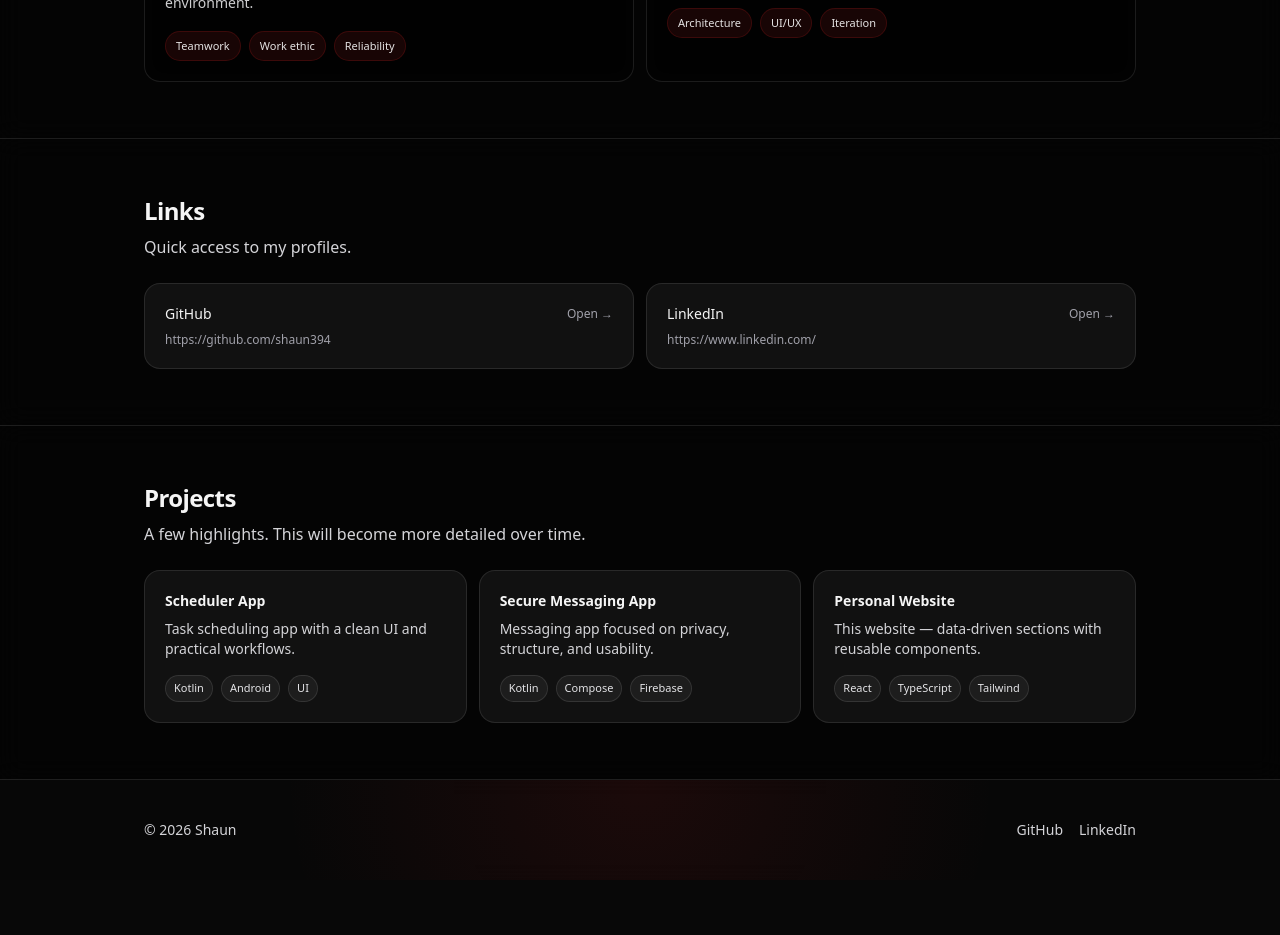
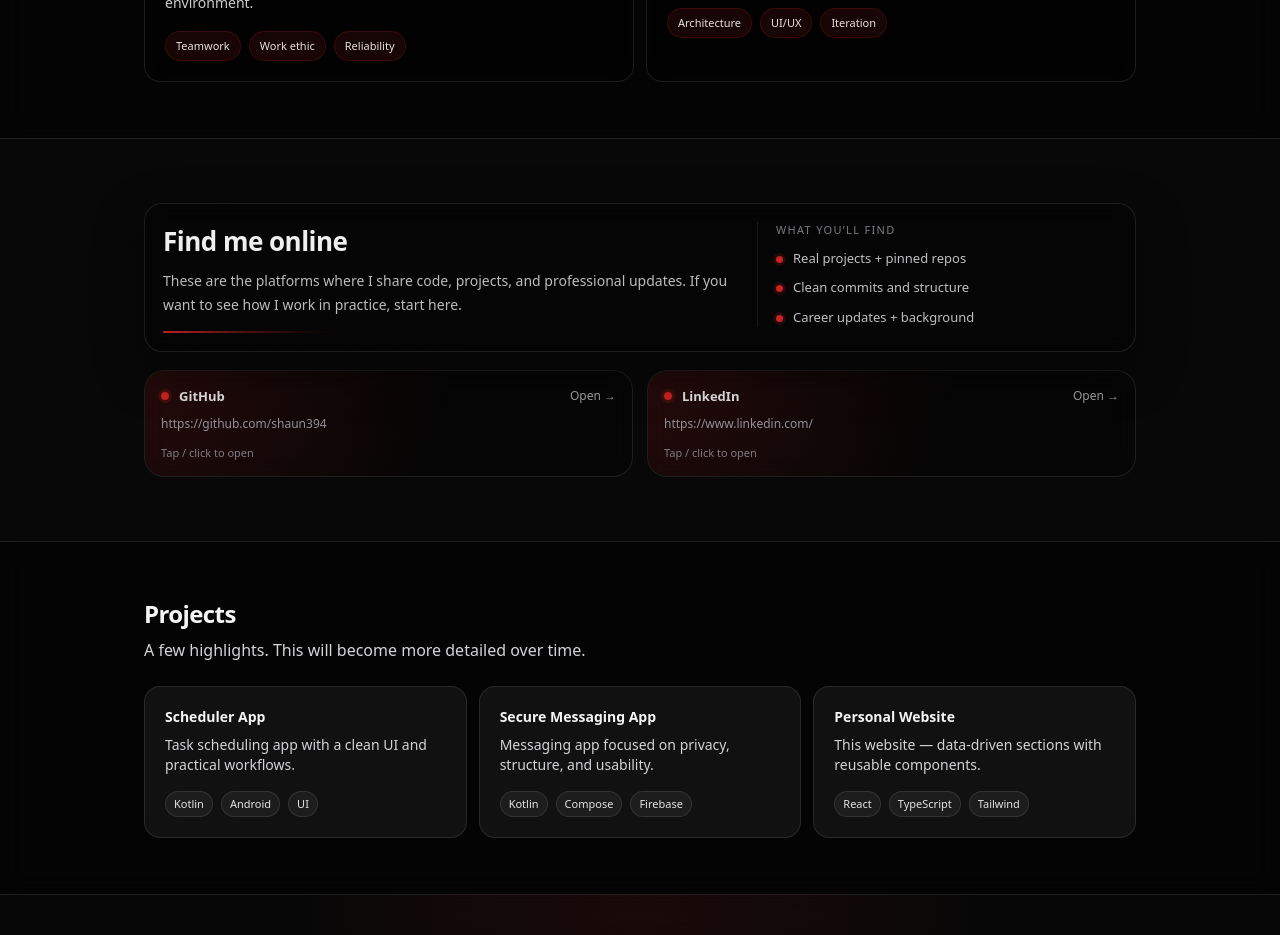
Before and after one commit to shaun394/personal-site, a React (Vite) app: page / in a window 1280 px wide. Shown: the part 1880-2815 px from the top of the page. Before the commit the page ends 2760 px from the top, so only its background shows below. Built offline with nearby package versions, Linux system fonts and the light colour scheme; the HTML template or start-up script is replaced by a standard one.

Commit message:
updated the links section

```diff
--- a/src/components/links-section/index.tsx
+++ b/src/components/links-section/index.tsx
@@ -1,30 +1,60 @@
 import { site } from "../../content/site";
 import Section from "../section";
+import "./links.css";
 
 export default function LinksSection() {
   return (
-    <Section id="links" variant="panel">
-      <h2 className="text-2xl font-semibold tracking-tight">Links</h2>
-      <p className="mt-2 text-zinc-300">Quick access to my profiles.</p>
+    <Section id="links" variant="base">
+      <div className="links-wrap">
+        <div className="links-head">
+          <div className="links-head-left">
+            <h2 className="links-title">Find me online</h2>
+            <p className="links-subtitle">
+              These are the platforms where I share code, projects, and professional updates.
+              If you want to see how I work in practice, start here.
+            </p>
+            <div className="links-accent" />
+          </div>
 
-      <div className="mt-6 grid gap-3 md:grid-cols-2">
+          <div className="links-head-right">
+            <div className="links-meta-label">What you’ll find</div>
+
+            <ul className="links-bullets">
+              <li><span className="bullet-dot" />Real projects + pinned repos</li>
+              <li><span className="bullet-dot" />Clean commits and structure</li>
+              <li><span className="bullet-dot" />Career updates + background</li>
+            </ul>
+          </div>
+        </div>
+
+        <div className="links-grid">
           {site.socials.map((s) => (
             <a
               key={s.label}
               href={s.href}
               target="_blank"
               rel="noreferrer"
-            className="group rounded-2xl border border-white/10 bg-white/5 p-5 transition hover:bg-white/10"
+              className="link-card"
             >
-            <div className="flex items-center justify-between">
-              <div className="text-sm font-medium">{s.label}</div>
-              <div className="text-xs text-zinc-400 group-hover:text-zinc-200 transition">
-                Open →
+              <div className="link-card-top">
+                <div className="link-badge">
+                  <span className="link-dot" />
+                  {s.label}
                 </div>
+
+                <span className="link-open">
+                  Open <span className="link-arrow">→</span>
+                </span>
               </div>
-            <div className="mt-2 text-xs text-zinc-400 break-all">{s.href}</div>
+
+              <div className="link-url">{s.href}</div>
+
+              <div className="link-foot">
+                <span className="link-hint">Tap / click to open</span>
+              </div>
             </a>
           ))}
+        </div>
       </div>
     </Section>
   );
--- /dev/null
+++ b/src/components/links-section/links.css
@@ -0,0 +1,331 @@
+/* ================================
+   LINKS – GLASS CARDS (SECTION TRANSPARENT)
+   ================================ */
+
+.links-wrap {
+  max-width: 1100px;
+  margin: 0 auto;
+  padding: 8px 16px;
+}
+
+.links-head {
+  max-width: 700px;
+  margin-bottom: 18px;
+}
+
+.links-title {
+  font-size: 26px;
+  font-weight: 750;
+  letter-spacing: -0.02em;
+  color: rgb(244 244 245 / 0.98);
+  text-shadow: 0 10px 40px rgb(0 0 0 / 0.75);
+}
+
+.links-subtitle {
+  margin-top: 8px;
+  font-size: 14px;
+  line-height: 1.7;
+  color: rgb(228 228 231 / 0.82);
+  text-shadow: 0 10px 40px rgb(0 0 0 / 0.75);
+}
+
+.links-grid {
+  margin-top: 18px;
+  display: grid;
+  gap: 12px;
+}
+
+@media (min-width: 760px) {
+  .links-grid {
+    grid-template-columns: repeat(2, minmax(0, 1fr));
+    gap: 14px;
+  }
+}
+
+/* Card */
+.link-card {
+  position: relative;
+  overflow: hidden;
+
+  border-radius: 20px;
+  border: 1px solid rgb(255 255 255 / 0.10);
+  background: rgb(0 0 0 / 0.25);
+
+  backdrop-filter: blur(12px);
+  -webkit-backdrop-filter: blur(12px);
+
+  padding: 16px 16px 14px;
+
+  transition:
+    transform 160ms ease,
+    border-color 160ms ease,
+    background 160ms ease,
+    box-shadow 160ms ease;
+  text-decoration: none;
+}
+
+.link-card::before {
+  /* subtle red glow */
+  content: "";
+  position: absolute;
+  inset: -60% -40%;
+  background: radial-gradient(
+    circle at 20% 20%,
+    rgb(var(--primary) / 0.18),
+    transparent 45%
+  );
+  opacity: 0.9;
+  pointer-events: none;
+}
+
+.link-card::after {
+  /* quick live swipe on hover */
+  content: "";
+  position: absolute;
+  inset: -4px;
+  pointer-events: none;
+
+  background: linear-gradient(
+    90deg,
+    transparent 0%,
+    rgb(var(--primary) / 0.26) 35%,
+    rgb(var(--primary) / 0.12) 50%,
+    rgb(var(--primary) / 0.26) 65%,
+    transparent 100%
+  );
+
+  filter: blur(10px);
+  opacity: 0;
+  transform: translateX(-120%);
+}
+
+.link-card:hover {
+  transform: translateY(-2px);
+  background: rgb(0 0 0 / 0.32);
+  border-color: rgb(255 255 255 / 0.16);
+  box-shadow: 0 22px 60px rgb(0 0 0 / 0.55);
+}
+
+.link-card:hover::after {
+  opacity: 1;
+  animation: link-swipe 520ms ease-out forwards;
+}
+
+@keyframes link-swipe {
+  0% {
+    opacity: 0;
+    transform: translateX(-120%);
+  }
+  15% {
+    opacity: 1;
+  }
+  85% {
+    opacity: 1;
+    transform: translateX(120%);
+  }
+  100% {
+    opacity: 0;
+    transform: translateX(120%);
+  }
+}
+
+.link-card-top {
+  position: relative;
+  z-index: 1;
+
+  display: flex;
+  align-items: center;
+  justify-content: space-between;
+  gap: 12px;
+}
+
+.link-badge {
+  display: inline-flex;
+  align-items: center;
+  gap: 10px;
+
+  font-size: 13px;
+  font-weight: 650;
+  color: rgb(244 244 245 / 0.92);
+}
+
+.link-dot {
+  width: 8px;
+  height: 8px;
+  border-radius: 9999px;
+  background: rgb(var(--primary) / 0.9);
+  box-shadow: 0 0 0 3px rgb(var(--primary) / 0.16);
+}
+
+.link-open {
+  font-size: 12px;
+  color: rgb(212 212 216 / 0.75);
+}
+
+.link-arrow {
+  display: inline-block;
+  transition: transform 160ms ease;
+}
+
+.link-card:hover .link-arrow {
+  transform: translateX(3px);
+  color: rgb(244 244 245 / 0.9);
+}
+
+.link-url {
+  position: relative;
+  z-index: 1;
+
+  margin-top: 8px;
+  font-size: 12px;
+  line-height: 1.6;
+  color: rgb(161 161 170 / 0.9);
+
+  /* truncate long URLs nicely */
+  overflow: hidden;
+  text-overflow: ellipsis;
+  white-space: nowrap;
+}
+
+.link-foot {
+  position: relative;
+  z-index: 1;
+
+  margin-top: 12px;
+  display: flex;
+  justify-content: space-between;
+  align-items: center;
+}
+
+.link-hint {
+  font-size: 11px;
+  color: rgb(161 161 170 / 0.75);
+}
+
+/* Reduced motion */
+@media (prefers-reduced-motion: reduce) {
+  .link-card,
+  .link-arrow {
+    transition: none;
+  }
+  .link-card:hover::after {
+    animation: none;
+    opacity: 0;
+  }
+}
+
+.links-accent {
+  margin-top: 14px;
+  width: 120px;
+  height: 1px;
+
+  background: linear-gradient(
+    90deg,
+    rgb(var(--primary) / 0.8),
+    rgb(var(--primary) / 0.25),
+    transparent
+  );
+}
+
+.links-wrap {
+  width: 100%;
+  margin: 0 auto;
+  /* match Section’s max-w-5xl feel */
+  max-width: 1024px;
+  padding: 8px 0;
+}
+
+.links-head {
+  position: relative;
+  z-index: 3;
+  margin-bottom: 18px;
+
+  width: 100%;            /* ✅ full width */
+  max-width: none;        /* ✅ remove the limit */
+
+  padding: 18px 18px;
+  border-radius: 18px;
+
+  background: rgb(0 0 0 / 0.30);
+  border: 1px solid rgb(255 255 255 / 0.10);
+
+  backdrop-filter: blur(10px);
+  -webkit-backdrop-filter: blur(10px);
+
+  box-shadow: 0 18px 50px rgb(0 0 0 / 0.45);
+
+  display: grid;
+  gap: 18px;
+}
+
+@media (min-width: 760px) {
+  .links-head {
+    grid-template-columns: 1.6fr 1fr; /* left text + right filler */
+    align-items: start;
+  }
+}
+
+.links-head-right {
+  border-left: 1px solid rgb(255 255 255 / 0.08);
+  padding-left: 18px;
+}
+
+@media (max-width: 759px) {
+  .links-head-right {
+    border-left: none;
+    padding-left: 0;
+    border-top: 1px solid rgb(255 255 255 / 0.08);
+    padding-top: 14px;
+  }
+}
+
+.links-meta-label {
+  font-size: 11px;
+  letter-spacing: 0.12em;
+  text-transform: uppercase;
+  color: rgb(161 161 170 / 0.75);
+}
+
+.links-bullets {
+  margin-top: 10px;
+  display: grid;
+  gap: 10px;
+  padding: 0;
+  list-style: none;
+}
+
+.links-bullets li {
+  display: flex;
+  align-items: flex-start;
+  gap: 10px;
+  font-size: 13px;
+  line-height: 1.5;
+  color: rgb(228 228 231 / 0.84);
+}
+
+.bullet-dot {
+  margin-top: 7px;
+  height: 7px;
+  width: 7px;
+  border-radius: 9999px;
+  background: rgb(var(--primary) / 0.92);
+  box-shadow: 0 0 0 3px rgb(var(--primary) / 0.14);
+  flex: 0 0 auto;
+}
+
+.links-accent {
+  margin-top: 14px;
+  width: 170px;
+  height: 2px;
+  border-radius: 9999px;
+
+  background: linear-gradient(
+    90deg,
+    rgb(var(--primary) / 0.95),
+    rgb(var(--primary) / 0.35),
+    transparent
+  );
+
+  box-shadow: 0 0 22px rgb(var(--primary) / 0.18);
+  opacity: 0.9;
+}
--- a/src/components/section/index.tsx
+++ b/src/components/section/index.tsx
@@ -6,14 +6,24 @@ type Props = {
   children: ReactNode;
 };
 
-export default function Section({ id, variant = "base", children }: Props) {
+export default function Section({
+  id,
+  variant = "base",
+  children,
+}: Props) {
   const isPanel = variant === "panel";
 
   return (
     <section
       id={id}
       className={[
+        // consistent separation between sections
         "border-t border-white/10",
+
+        // ✅ ensures anchor links (#about, #links) don't hide under sticky navbar
+        "scroll-mt-24 md:scroll-mt-28",
+
+        // panel = frosted black (About, Projects, etc.)
         isPanel ? "bg-black/45 backdrop-blur-md" : "bg-transparent",
       ].join(" ")}
     >
```
Lines whose indentation alone changed are shown as unchanged.
